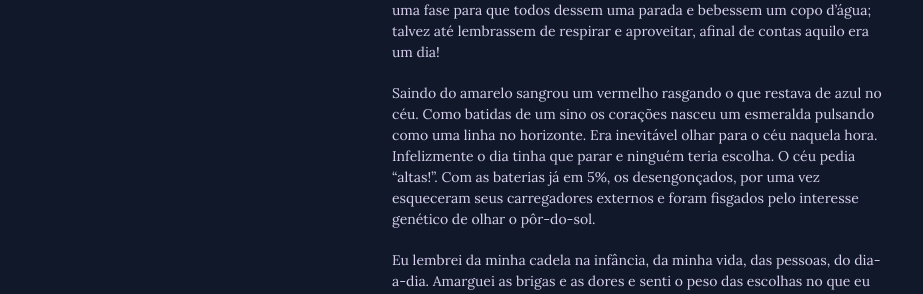
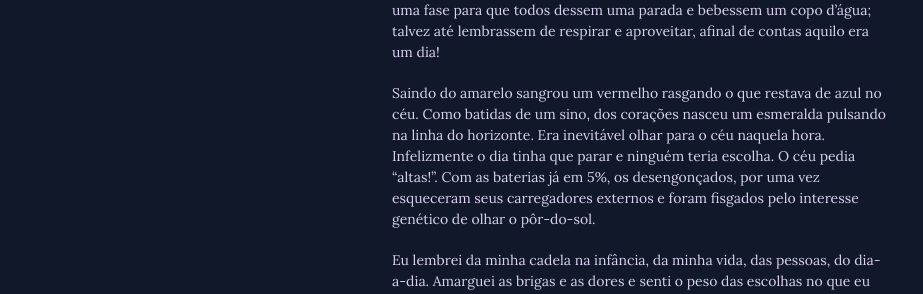
Before and after one commit to tmergulhao/tmergulhao.github.io, a Jekyll site: the page built from _posts/2016-03-31-Inevitavel.md, in a window 1280 px wide. Shown: the part 1508-1802 px from the top of the page, without its empty margins (178-1101 px from the left). Built offline with Jekyll 4.4.1, drawn with Linux system fonts in a browser that asks for light colours; nearby versions of some CDN libraries.

Commit message:
More typos!

```diff
--- a/_posts/2016-03-31-Inevitavel.md
+++ b/_posts/2016-03-31-Inevitavel.md
@@ -47,9 +47,10 @@ Não haveria mais raiva, mais ódio, mais vingança.
 Era só uma fase para que todos dessem uma parada e bebessem um copo d’água; talvez até lembrassem de respirar e aproveitar, afinal de contas aquilo era um dia!
 
 Saindo do amarelo sangrou um vermelho rasgando o que restava de azul no céu.
-Como batidas de um sino os corações nasceu um esmeralda pulsando como uma linha no horizonte.
+Como batidas de um sino, dos corações nasceu um esmeralda pulsando na linha do horizonte.
 Era inevitável olhar para o céu naquela hora.
-Infelizmente o dia tinha que parar e ninguém teria escolha. O céu pedia “altas!”.
+Infelizmente o dia tinha que parar e ninguém teria escolha.
+O céu pedia “altas!”.
 Com as baterias já em 5%, os desengonçados, por uma vez esqueceram seus carregadores externos e foram fisgados pelo interesse genético de olhar o pôr-do-sol.
 
 Eu lembrei da minha cadela na infância, da minha vida, das pessoas, do dia-a-dia.
```
